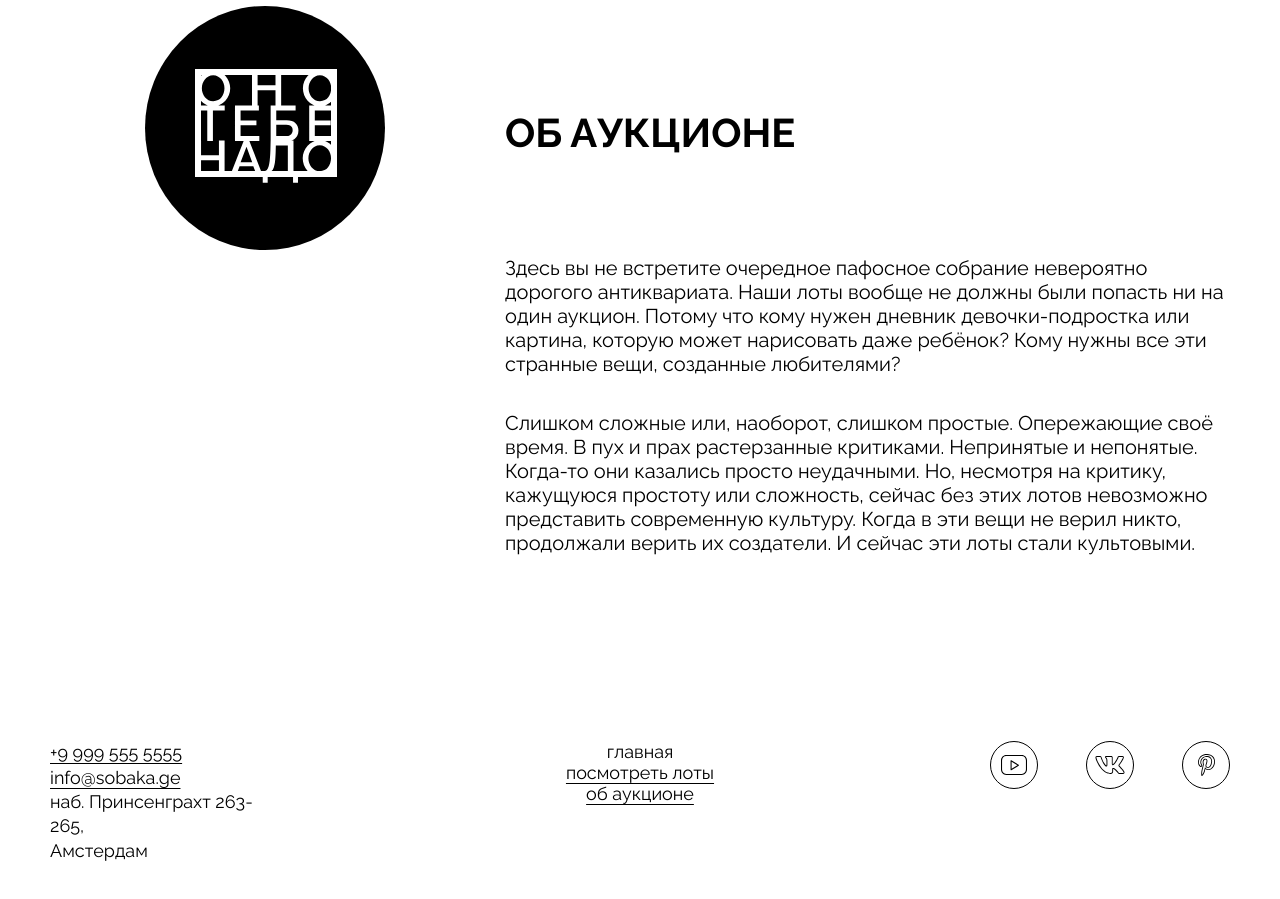
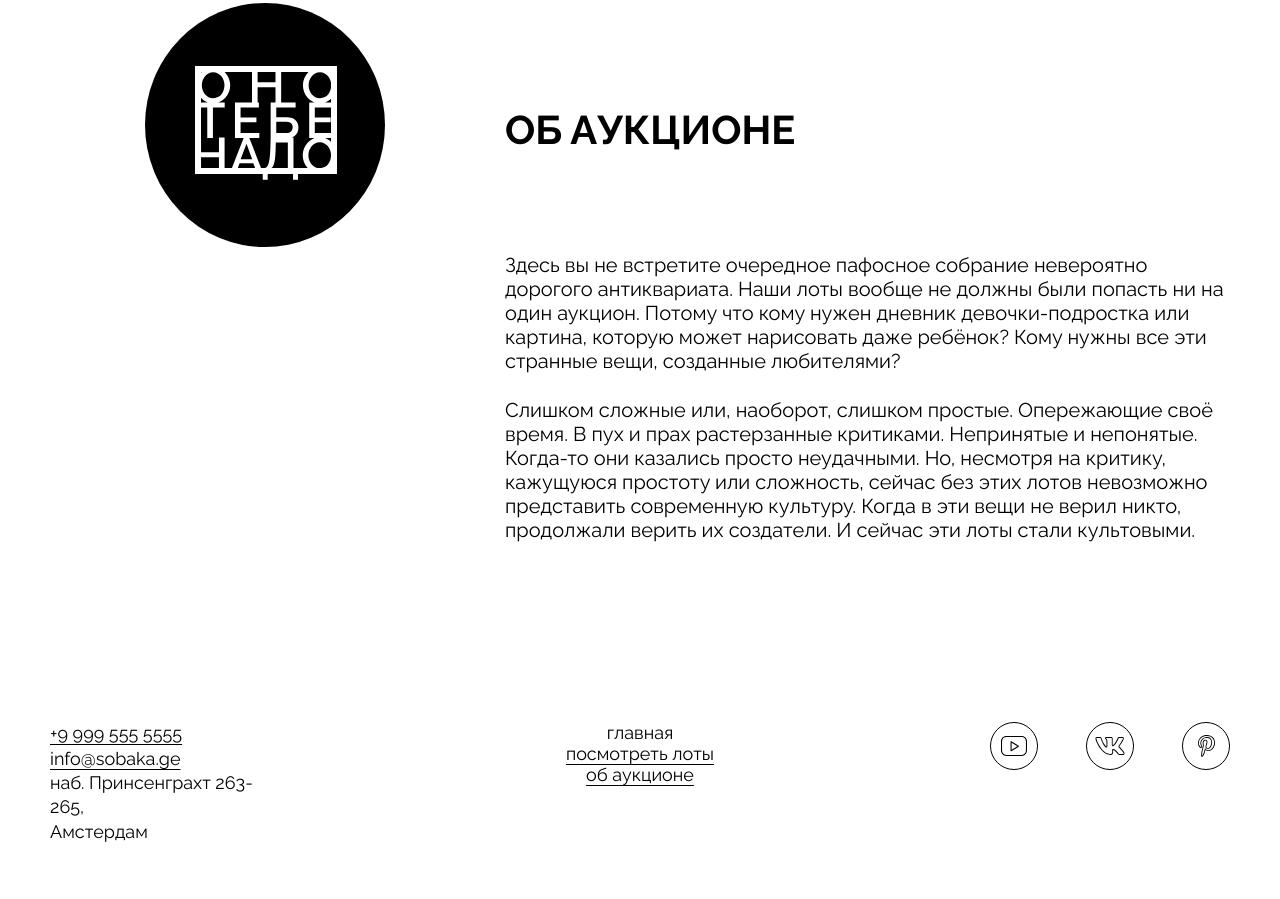
Before and after one commit to YanaPolyanskaya/ono-tebe-nado, a plain HTML site: page index.html in a window 1280 px wide. Shown: the part 2469-3368 px from the top of the page. Drawn offline with Linux system fonts and the light colour scheme.

Commit message:
финальная правка-подогнала текст

```diff
--- a/styles/style.css
+++ b/styles/style.css
@@ -194,7 +194,7 @@
   flex-wrap: wrap;
   gap: 25px;
   list-style: none;
-  margin-bottom: 30px;
+  margin-bottom: 27px;
 }
 
 .lots__card-description-item {
@@ -285,7 +285,7 @@
 .about {
   display: flex;
   gap: 25px;
-  padding: 0 50px 182px 50px;
+  padding: 0 50px 180px 50px;
 }
 
 .about__clause:last-child {
@@ -314,7 +314,7 @@
 .about__text {
   display: flex;
   flex-direction: column;
-  gap: 35px;
+  gap: 25px;
   color: #000;
   font-family: "Raleway", sans-serif;
   font-size: 20px;
@@ -334,7 +334,6 @@
   padding-bottom: 90px;
   padding-left: 50px;
   padding-right: 50px;
-  margin-top: 4px;
 }
 
 .footer__address {
```
